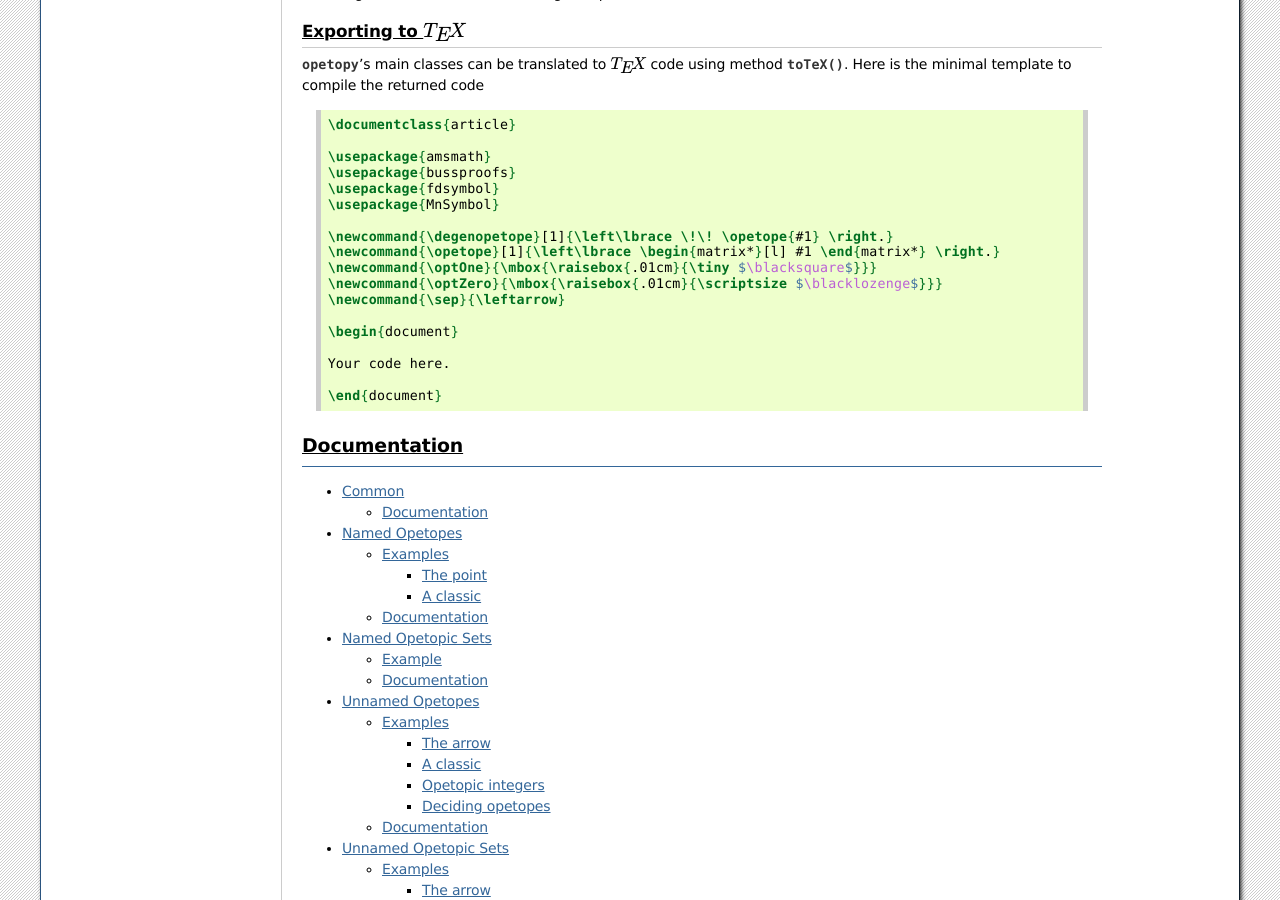
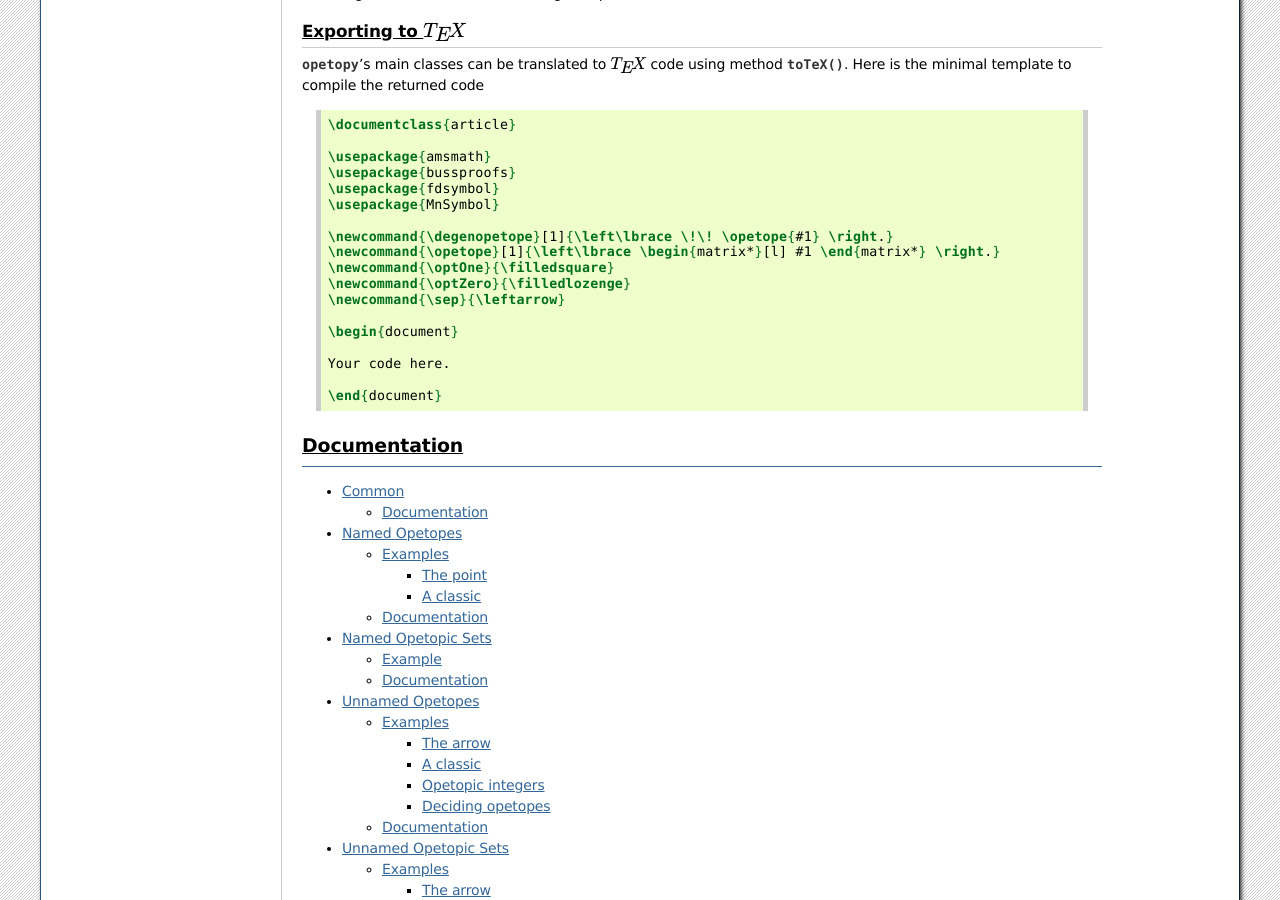
Before and after one commit to altaris/opetopy, a Sphinx documentation site: the page built from doc/index.rst, in a window 1280 px wide and 900 px high, scrolled down 1881 px. Built offline with Sphinx 7.4.7, drawn with Linux system fonts in a browser that asks for light colours.

Commit message:
Updated template TeX code

```diff
--- a/doc/index.rst
+++ b/doc/index.rst
@@ -158,8 +158,8 @@ Exporting to :math:`\TeX`
 
     \newcommand{\degenopetope}[1]{\left\lbrace \!\! \opetope{#1} \right.}
     \newcommand{\opetope}[1]{\left\lbrace \begin{matrix*}[l] #1 \end{matrix*} \right.}
-    \newcommand{\optOne}{\mbox{\raisebox{.01cm}{\tiny $\blacksquare$}}}
-    \newcommand{\optZero}{\mbox{\raisebox{.01cm}{\scriptsize $\blacklozenge$}}}
+    \newcommand{\optOne}{\filledsquare}
+    \newcommand{\optZero}{\filledlozenge}
     \newcommand{\sep}{\leftarrow}
 
     \begin{document}
```
